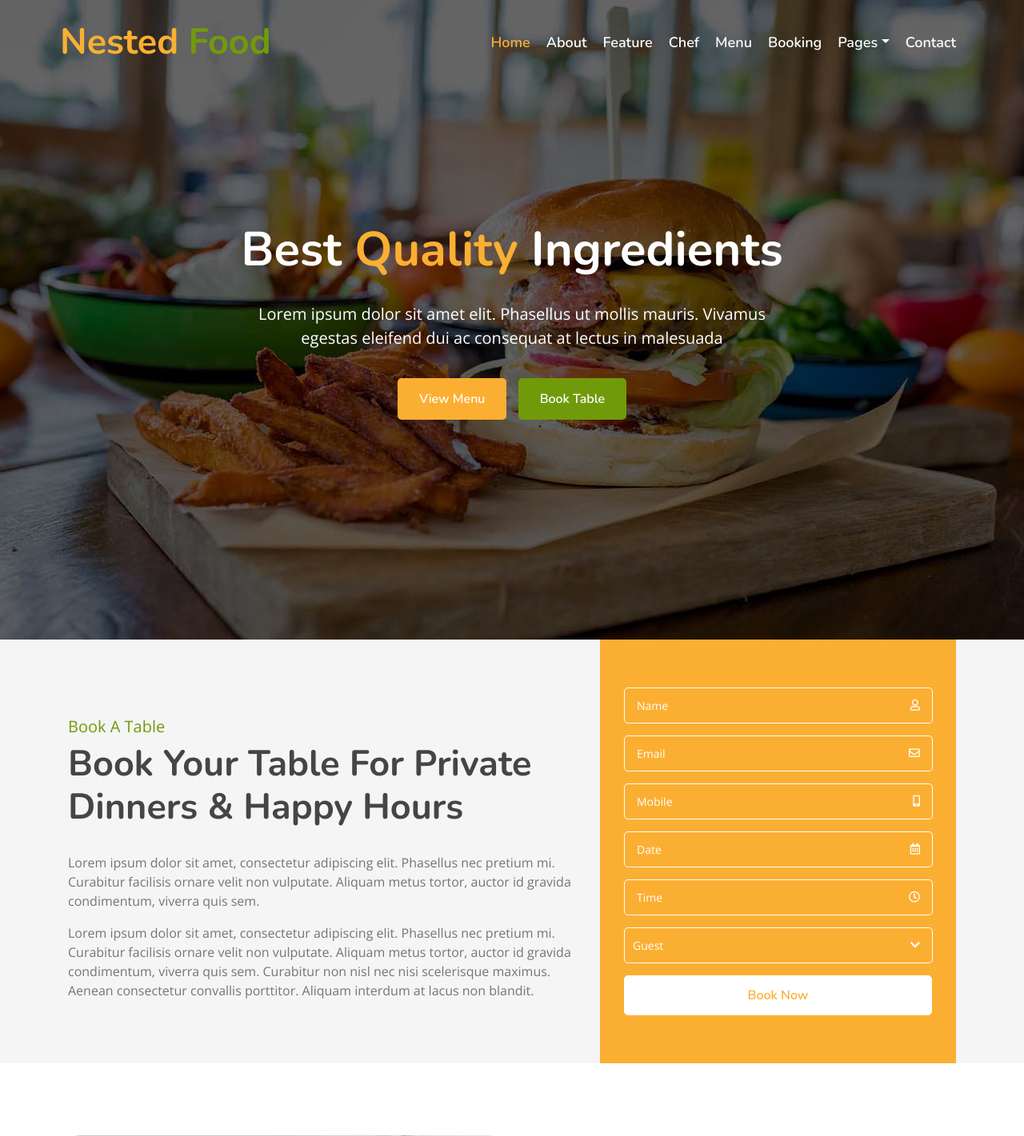
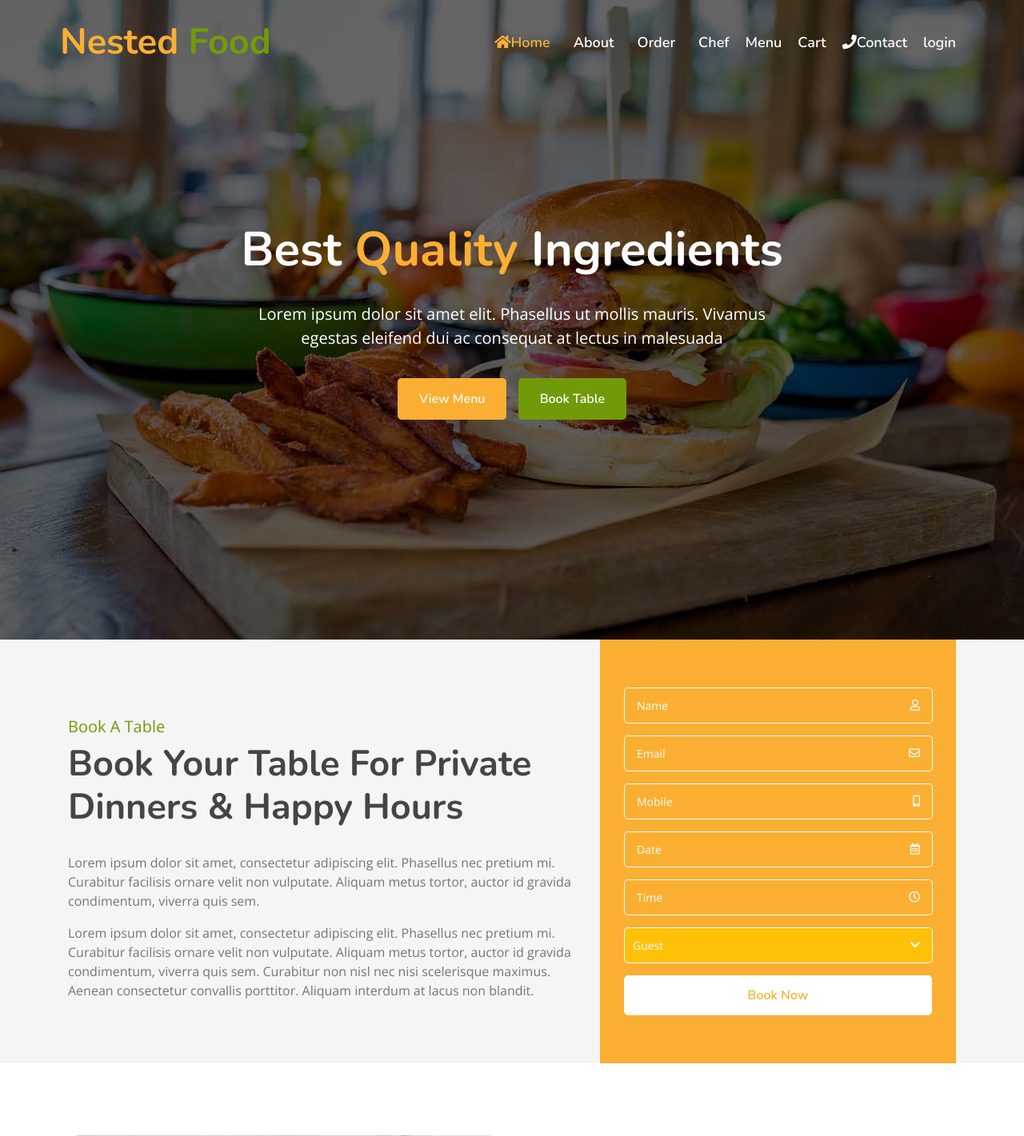
Before and after one commit to akashgupta744/E-food-ordering-system, a Django app: page / in a window 1280 px wide. Shown: the top 1421 px of the page at 80% size. Run offline with Django 4.2, Linux system fonts and the light colour scheme; data comes from the database, SQL or seed files in the repository; both versions use the stored data as it was after the commit; some libraries are stand-ins or nearby versions.

Commit message:
updation..

```diff
--- a/Nested-Food/Nested_Food/settings.py
+++ b/Nested-Food/Nested_Food/settings.py
@@ -37,6 +37,7 @@ INSTALLED_APPS = [
     'django.contrib.sessions',
     'django.contrib.messages',
     'django.contrib.staticfiles',
+    'fontawesomefree',
     'app',
 ]
 
--- a/Nested-Food/Nested_Food/urls.py
+++ b/Nested-Food/Nested_Food/urls.py
@@ -24,7 +24,7 @@ urlpatterns = [
     path('',index,name='index'),
     path('blog/',blog,name='blog'),
     path('booking/',booking,name='booking'),
-    path('feature/',feature,name='feature'),
+    path('orderhistory/',orderhistory,name='orderhistory'),
     path('menu/',menu,name='menu'),
     path('single/',single,name='single'),
     path('contact/',contact_us,name='contact'),
@@ -32,7 +32,14 @@ urlpatterns = [
     path('team/',team,name='team'),
     path('register/',register,name='register'),
     path('login/',signin,name='login'),
+    path('cart/<int:id>',cart,name='cart'),
+    path('cart/',cartall,name='cart'),
     path('dish/<int:id>',dish,name='dish'),
-
+    path('qntyadd/<int:id>',qntyadd,name='qntyadd'),
+    path('qntysub/<int:id>',qntysub,name='qntysub'),
+    path('remove/<int:id>',removedish,name='remove'),
+    path('order/',order,name='order'),
+    path('payment/',payment,name='payment'),
+    path('logout/',logout_user,name='logout'),
 
 ] + static(settings.MEDIA_URL,document_root = settings.MEDIA_ROOT)
--- a/Nested-Food/app/views.py
+++ b/Nested-Food/app/views.py
@@ -1,12 +1,38 @@
-from django.shortcuts import redirect, render
+from django.shortcuts import redirect, render,HttpResponseRedirect
 from django.contrib.auth.models import User
-from django.http import JsonResponse
+from django.http import HttpResponse
 from django.contrib import messages
+from django.urls import reverse
 from .models import *
 from django.contrib.auth import login,authenticate,logout
+from django.contrib.auth.decorators import login_required
 # Create your views here.
+def signin(request):
+    context = {}
+    if request.method == 'POST':
+        email = request.POST.get('email')
+        passw = request.POST.get('pass1')
+
+        chech_user = authenticate(username=email,password=passw)
+        if chech_user and chech_user.is_active:
+            login(request,chech_user)
+            request.session['username']=chech_user.first_name
+            context.update({'message':'Login successfull !!','class':'alert-success'})
+            return HttpResponseRedirect(reverse('index'))
+        else:
+            context.update({'message':'Invalid Credentials !!','class':'alert-danger'})
+
+    return render(request,'login.html',context)
+
+
 def index(request):
-    return render(request,'index.html')
+    d={}
+    if request.session.get('username'):
+        FN = request.session.get('username')
+        user = User.objects.get(first_name=FN)
+        d['user'] = user
+    d["All"] = User.objects.all()
+    return render(request,'index.html',d)
 
 def about(request):
     return render(request,'about.html')
@@ -54,27 +80,14 @@ def register(request):
 
     return render(request,'register.html',d)
 
-def signin(request):
-    context = {}
-    if request.method == 'POST':
-        email = request.POST.get('email')
-        passw = request.POST.get('pass1')
-
-        chech_user = authenticate(username=email,password=passw)
-        if chech_user:
-            login(chech_user)
-            context.update({'message':'Login successfull !!','class':'alert-success'})
-        else:
-            context.update({'message':'Invalid Credentials !!','class':'alert-danger'})
-
-    return render(request,'login.html',context)
-
 
 def booking(request):
     return render(request,'booking.html')
 
-def feature(request):
-    return render(request,'feature.html')
+@login_required(login_url='login')
+def orderhistory(request):
+    OH = Order_history.objects.filter(user=request.user)
+    return render(request,'orderhistory.html',{'OH':OH})
 
 def menu(request):
     if request.method == "POST":
@@ -93,3 +106,88 @@ def dish(request,id):
     c=Category.objects.get(pk=id)
     d=Dish.objects.filter(category=c)
     return render(request,'dish.html',{'dish':d})
+
+@login_required(login_url='login')
+def cart(request,id):
+    user = User.objects.get(username=request.user)
+    obj = Dish.objects.get(id=id)
+    NWO,created = Dish_cart.objects.get_or_create(user=user,name=obj)
+
+    if created:
+        NWO.ammount=obj.price
+        NWO.counter = 1
+    else:
+        NWO.counter += 1
+        NWO.ammount=obj.price*NWO.counter
+    NWO.save()
+
+    cart_list = Dish_cart.objects.filter(user=user)
+    m = 0
+    for d in cart_list:
+        m = m + (d.name.price * d.counter)
+
+    return render(request,'cart.html',{'cart':cart_list,'M':m})
+
+@login_required(login_url='login')
+def cartall(request):
+    user = User.objects.get(username=request.user)
+    cart_list = Dish_cart.objects.filter(user =user )
+    m = 0
+    for d in cart_list:
+        m = m + (d.name.price * d.counter)
+
+    return render(request,'cart.html',{'cart':cart_list,'M':m})
+
+def qntysub(request,id):
+    obj = Dish.objects.get(id=id)
+    meal = Dish_cart.objects.get(user=request.user,name=obj)
+    if meal.counter > 0:
+        meal.counter -= 1
+        meal.ammount -= obj.price
+        meal.save()
+    Dish_cart.objects.filter(counter=0).delete()
+
+    return redirect('/cart')
+
+def qntyadd(request,id):
+    obj = Dish.objects.get(id=id)
+    meal = Dish_cart.objects.get(user=request.user,name=obj)
+    meal.counter += 1
+    meal.ammount += obj.price
+    meal.save()
+
+    return redirect('/cart')
+
+def removedish(request,id):
+    obj = Dish.objects.get(id=id)
+    Dish_cart.objects.get(user=request.user,name=obj).delete()
+    return redirect('/cart')
+
+@login_required(login_url='login')
+def order(request):
+    user = User.objects.get(username=request.user)
+    cart_list = Dish_cart.objects.filter(user =user)
+    m = 0
+    disc = 0
+    for d in cart_list:
+        m = m + (d.name.price * d.counter)
+        disc = disc + (d.counter * d.name.discount_price)
+
+    Shipping_charge = 50.0
+    ta = m + Shipping_charge-disc
+    return render(request,'order.html',{'order':cart_list,'am':m,'sc':Shipping_charge,'ta':ta,'disc':disc,"User":user})
+
+@login_required(login_url='login')
+def payment(request):
+    user = User.objects.get(username=request.user)
+    cartdish = Dish_cart.objects.filter(user=user)
+    for food in cartdish:
+        Order_history(user=user,product=food.name,quantity=food.counter,ammount=food.counter*food.name.price).save()
+        food.delete()
+
+    return redirect('orderhistory')
+
+@login_required(login_url='login')
+def logout_user(request):
+    logout(request)
+    return HttpResponseRedirect(reverse('index'))
--- a/Nested-Food/templates/base.html
+++ b/Nested-Food/templates/base.html
@@ -21,7 +21,9 @@
         <link href="{% static 'lib/owlcarousel/assets/owl.carousel.min.css' %}" rel="stylesheet">
         <link href="{% static 'lib/flaticon/font/flaticon.css" rel="stylesheet' %}">
         <link href="{% static 'lib/tempusdominus/css/tempusdominus-bootstrap-4.min.css' %}" rel="stylesheet" />
-
+        <link href="{% static 'fontawesomefree/css/fontawesome.css' %}" rel="stylesheet" type="text/css">
+        <link href="{% static 'fontawesomefree/css/brands.css' %}" rel="stylesheet" type="text/css">
+        <link href="{% static 'fontawesomefree/css/solid.css' %}" rel="stylesheet" type="text/css">
         <!-- Template Stylesheet -->
         <link href="{% static 'css/style.css' %}" rel="stylesheet">
         <style>
@@ -48,20 +50,27 @@
 
                 <div class="collapse navbar-collapse justify-content-between" id="navbarCollapse">
                     <div class="navbar-nav ml-auto">
-                        <a href="{% url 'index' %}" class="nav-item nav-link active">Home</a>
-                        <a href="{% url 'about' %}" class="nav-item nav-link">About</a>
-                        <a href="{% url 'feature' %}" class="nav-item nav-link">Feature</a>
-                        <a href="{% url 'team' %}" class="nav-item nav-link">Chef</a>
-                        <a href="{% url 'menu' %}" class="nav-item nav-link">Menu</a>
-                        <a href="{% url 'booking' %}" class="nav-item nav-link">Booking</a>
-                        <div class="nav-item dropdown">
-                            <a href="#" class="nav-link dropdown-toggle" data-toggle="dropdown">Pages</a>
+                        <a href="{% url 'index' %}" class="nav-item nav-link active"><i class="fa fa-home"></i>Home</a>
+                        <a href="{% url 'about' %}" class="nav-item nav-link"><i class="fa-solid fa-users"></i>About</a>
+                        <a href="{% url 'orderhistory' %}" class="nav-item nav-link"><i class="fa-solid fa-globe"></i>Order</a>
+                        <a href="{% url 'team' %}" class="nav-item nav-link"><i class="fa-solid fa-hat-cowboy-side"></i>Chef</a>
+                        <a href="{% url 'menu' %}" class="nav-item nav-link"><i class="fa-solid fa-spoon"></i>Menu</a>
+                        <a href="{% url 'cart' %}" class="nav-item nav-link"><i class="fa-regular fa-cart-shopping"></i>Cart</a>
+                        <a href="{% url 'contact' %}" class="nav-item nav-link"><i class="fa fa-phone"></i>Contact</a>
+
+                        {% if user.is_authenticated %}
+                        <div class="btn-group">
+                            <button type="button" class="btn btn-warning btn-sm dropdown-toggle" data-toggle="dropdown" aria-haspopup="true" aria-expanded="false">
+                              {{user.first_name}}
+                            </button>
                             <div class="dropdown-menu">
-                                <a href="{% url 'blog' %}" class="dropdown-item">Blog Grid</a>
-                                <a href="{% url 'single' %}" class="dropdown-item">Blog Detail</a>
+                              <a class="dropdown-item" href="{% url 'logout' %}">Logout<i class="fa-solid fa-right-from-bracket"></i></a>
                             </div>
-                        </div>
-                        <a href="{% url 'contact' %}" class="nav-item nav-link">Contact</a>
+                          </div>
+                         {% else %}
+                         <a href="{% url 'login' %}" class="nav-item nav-link">login<i class="fa-solid fa-right-to-bracket"></i></a>
+                        {% endif %}
+
                     </div>
                 </div>
             </div>
@@ -70,6 +79,8 @@
 
 
         {% block content %}
+
+
         {% endblock %}
 
 
@@ -83,8 +94,8 @@
                                     <div class="col-md-6">
                                         <div class="footer-contact">
                                             <h2>Our Address</h2>
-                                            <p><i class="fa fa-map-marker-alt"></i>123 Street, New York, USA</p>
-                                            <p><i class="fa fa-phone-alt"></i>+012 345 67890</p>
+                                            <p><i class="fa fa-map-marker-alt"></i>Assi Ghat Street, Varanasi, India</p>
+                                            <p><i class="fa fa-phone-alt"></i>+91 8081773606</p>
                                             <p><i class="fa fa-envelope"></i>info@example.com</p>
                                             <div class="footer-social">
                                                 <a href=""><i class="fab fa-twitter"></i></a>
@@ -147,5 +158,10 @@
         <!-- Template Javascript -->
         <script src="{% static 'js/main.js' %}"></script>
 
+        {% block payment %}
+
+        {% endblock payment %}
+
+
     </body>
 </html>
--- a/Nested-Food/templates/contact.html
+++ b/Nested-Food/templates/contact.html
@@ -33,7 +33,7 @@
                     </div>
                     <div class="contact-text">
                         <h3>Address</h3>
-                        <p>123 Street, NY, USA</p>
+                        <p>Assi Ghat Street, Varanasi, India</p>
                     </div>
                 </div>
             </div>
@@ -44,7 +44,7 @@
                     </div>
                     <div class="contact-text">
                         <h3>Call Us</h3>
-                        <p>+012 345 6789</p>
+                        <p>+91 8081773606</p>
                     </div>
                 </div>
             </div>
--- a/Nested-Food/templates/dish.html
+++ b/Nested-Food/templates/dish.html
@@ -24,12 +24,12 @@
         <div class="card-body">
           <h5 class="card-title text-center">{{d.name}}</h5>
           <p class="card-text text-dark text-center">MRP - <s>{{d.price}}</s></p>
-          <p class="card-text text-dark text-center">disc - {{d.discount_price}}</p>
+          <p class="card-text text-dark text-center">Disc - {{d.discount_price}}  </p>
           <div class="d-flex justify-content-center">
             {% if d.is_available %}
-            <a href="#" class="btn btn-primary">Add</a>
+            <a href="{% url 'cart' d.id %}" class="btn btn-primary">Add</a>
             {% else %}
-            <a href="" class="btn btn-danger">Not available</a>
+            <a href="#" class="btn btn-danger">Not available</a>
             {% endif %}
 
         </div>
--- a/Nested-Food/templates/index.html
+++ b/Nested-Food/templates/index.html
@@ -18,8 +18,8 @@
                                 Lorem ipsum dolor sit amet elit. Phasellus ut mollis mauris. Vivamus egestas eleifend dui ac consequat at lectus in malesuada
                             </p>
                             <div class="carousel-btn">
-                                <a class="btn custom-btn" href="">View Menu</a>
-                                <a class="btn custom-btn" href="">Book Table</a>
+                                <a class="btn custom-btn" href="{% url 'menu' %}">View Menu</a>
+                                <a class="btn custom-btn" href="#">Book Table</a>
                             </div>
                         </div>
                     </div>
@@ -33,8 +33,8 @@
                                 Morbi sagittis turpis id suscipit feugiat. Suspendisse eu augue urna. Morbi sagittis, orci sodales varius fermentum, tortor
                             </p>
                             <div class="carousel-btn">
-                                <a class="btn custom-btn" href="">View Menu</a>
-                                <a class="btn custom-btn" href="">Book Table</a>
+                                <a class="btn custom-btn" href="{% url 'menu' %}">View Menu</a>
+                                <a class="btn custom-btn" href="#">Book Table</a>
                             </div>
                         </div>
                     </div>
@@ -48,8 +48,8 @@
                                 Sed ultrices, est eget feugiat accumsan, dui nibh egestas tortor, ut rhoncus nibh ligula euismod quam. Proin pellentesque odio
                             </p>
                             <div class="carousel-btn">
-                                <a class="btn custom-btn" href="">View Menu</a>
-                                <a class="btn custom-btn" href="">Book Table</a>
+                                <a class="btn custom-btn" href="{% url 'menu' %}">View Menu</a>
+                                <a class="btn custom-btn" href="#">Book Table</a>
                             </div>
                         </div>
                     </div>
@@ -124,18 +124,12 @@
                                 </div>
                                 <div class="control-group">
                                     <div class="input-group">
-                                        <select class="custom-select form-control">
+                                        <select class="custom-select form-control bg-warning">
                                             <option selected>Guest</option>
-                                            <option value="1">1 Guest</option>
-                                            <option value="2">2 Guest</option>
-                                            <option value="3">3 Guest</option>
-                                            <option value="4">4 Guest</option>
-                                            <option value="5">5 Guest</option>
-                                            <option value="6">6 Guest</option>
-                                            <option value="7">7 Guest</option>
-                                            <option value="8">8 Guest</option>
-                                            <option value="9">9 Guest</option>
-                                            <option value="10">10 Guest</option>
+                                            {% for g in All %}
+                                            <option value="{{forloop.counter}}"> {{g.first_name}}</option>
+                                            {% endfor %}
+
                                         </select>
                                         <div class="input-group-append">
                                             <div class="input-group-text"><i class="fa fa-chevron-down"></i></div>
--- a/Nested-Food/templates/register.html
+++ b/Nested-Food/templates/register.html
@@ -27,11 +27,11 @@
 
                       <p class="text-center h1 fw-bold mb-5 mx-1 mx-md-4 mt-4">Sign up</p>
                         {% if status2 %}
-                          <div class="alert alert-warning">{{status}}</div>
+                          <div class="alert alert-warning">{{status2}}</div>
                         {% endif %}
 
                         {% if status1 %}
-                          <div class="alert alert-success">{{status}}</div>
+                          <div class="alert alert-success">{{status1}}</div>
                         {% endif %}
 
                         {% for msg in messages %}
```
Also changed, not shown: Nested-Food/app/admin.py (+8 -0 lines), Nested-Food/app/models.py (+19 -1 lines), Nested-Food/templates/cart.html (added, +71 -0 lines), Nested-Food/templates/login.html (+8 -1 lines), Nested-Food/templates/order.html (added, +96 -0 lines), Nested-Food/templates/orderhistory.html (added, +53 -0 lines), Nested-Food/app/migrations/0005_dish_cart.py (added), Nested-Food/app/migrations/0006_dish_cart_ammount.py (added), Nested-Food/app/migrations/0007_dish_cart_user.py (added), Nested-Food/app/migrations/0008_order_history.py (added), Nested-Food/app/migrations/0009_order_history_date.py (added), Nested-Food/db.sqlite3.
